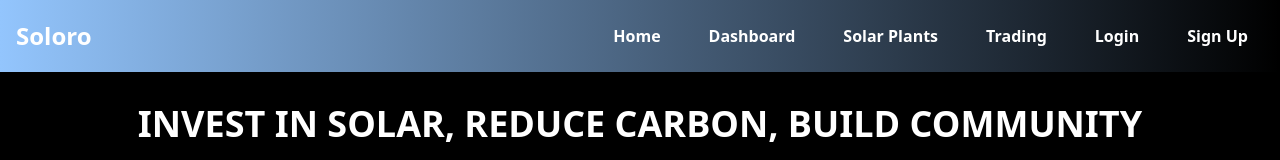
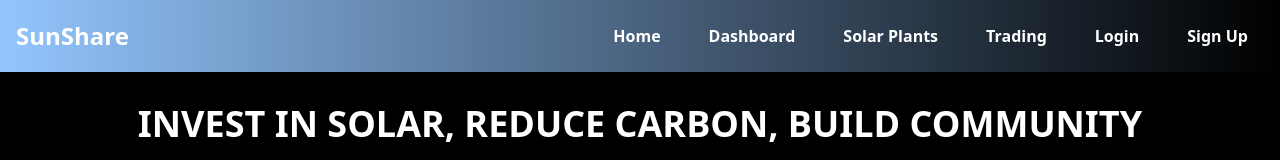
Before and after one commit to sachin-3110/Soloro, a React (Vite) app: page / in a window 1280 px wide. Shown: the top 160 px of the page. Built offline with nearby package versions, Linux system fonts and the light colour scheme.

Commit message:
Update Navbar.jsx

```diff
--- a/src/components/common/Navbar.jsx
+++ b/src/components/common/Navbar.jsx
@@ -7,7 +7,7 @@ const Navbar = () => {
   return (
     <nav className="bg-gradient-to-r from-blue-300 font-semibold text-white p-4">
       <div className="container mx-auto flex justify-between items-center">
-        <Link to="/" className="text-2xl font-bold">Soloro</Link>
+        <Link to="/" className="text-2xl font-bold">SunShare</Link>
 
         {/* Hamburger menu for mobile */}
         <div className="md:hidden">
```
